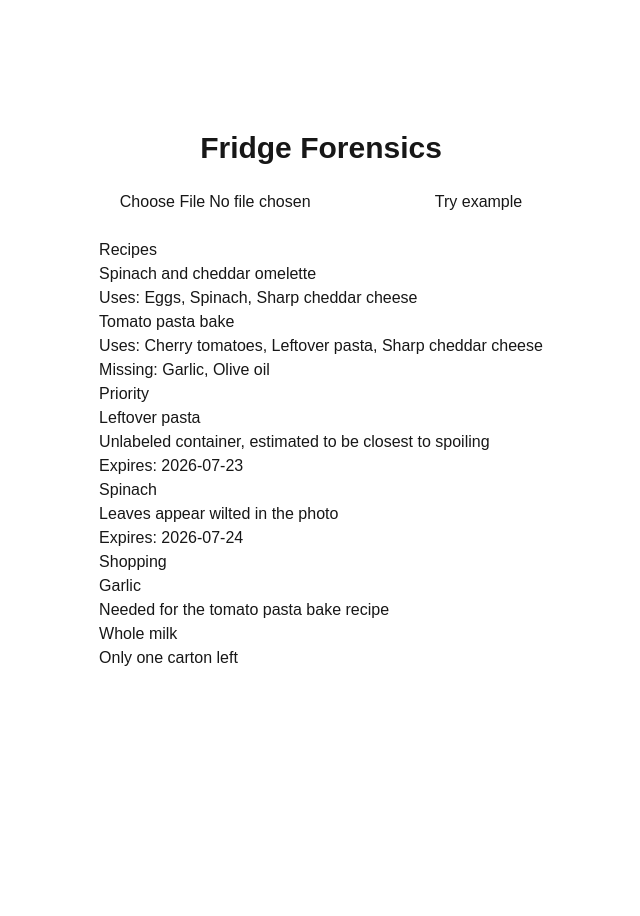
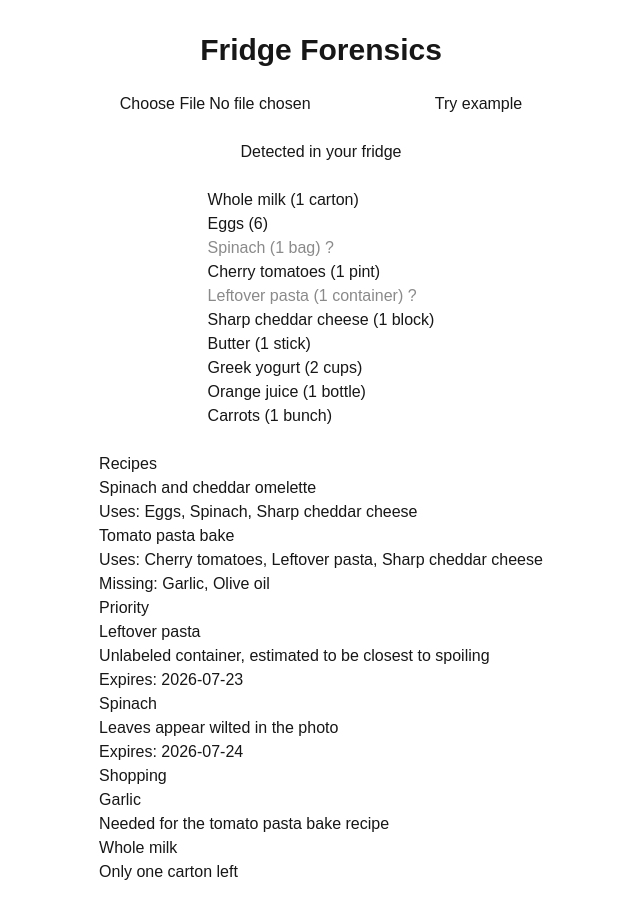
Before and after one commit to euphonyzhang2115/fridge-forensics, a Next.js app: page / in a window 1280 px wide. Shown: the whole page, without its empty margins (319-959 px from the left). Before the commit the page ends 800 px from the top, so only its background shows below. Built offline with nearby package versions, Linux system fonts and the light colour scheme.

Commit message:
item chips

```diff
--- a/app/page.tsx
+++ b/app/page.tsx
@@ -1,6 +1,7 @@
 "use client";
 
 import { useState } from "react";
+import ItemChips from "@/components/ItemChips";
 import ResultPanels from "@/components/ResultPanels";
 import { MOCK_RESULTS } from "@/mockData";
 import type { AnalyzeResponse } from "@/types";
@@ -147,6 +148,9 @@ export default function Home() {
       {loading && <p>Analyzing photo...</p>}
       {error && <p role="alert">{error}</p>}
 
+      <h2>Detected in your fridge</h2>
+      <ItemChips items={results.items} />
+
       <ResultPanels results={results} />
     </main>
   );
--- /dev/null
+++ b/components/ItemChips.tsx
@@ -0,0 +1,23 @@
+import type { Item } from "@/types";
+
+interface ItemChipsProps {
+  items: Item[];
+}
+
+export default function ItemChips({ items }: ItemChipsProps) {
+  return (
+    <ul>
+      {items.map((item) => (
+        <li
+          key={item.name}
+          style={item.confidence === "low" ? { opacity: 0.5 } : undefined}
+        >
+          {item.name} ({item.quantity})
+          {item.confidence === "low" && (
+            <span title="Low confidence detection"> ?</span>
+          )}
+        </li>
+      ))}
+    </ul>
+  );
+}
```
